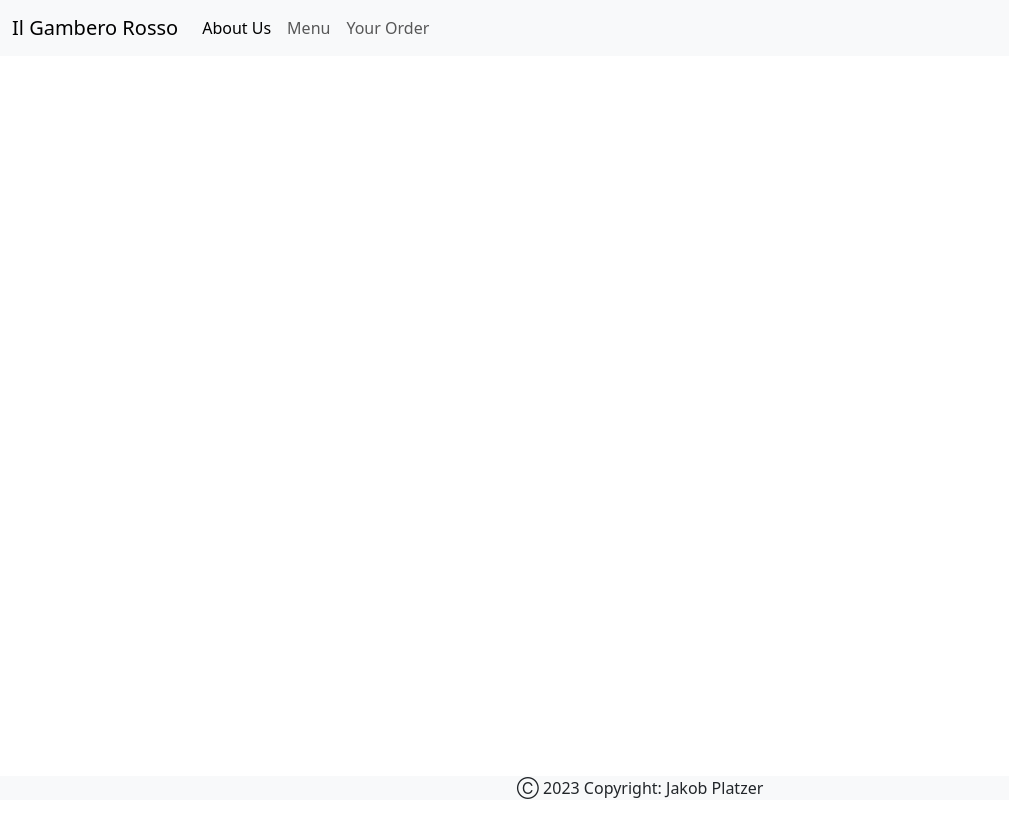
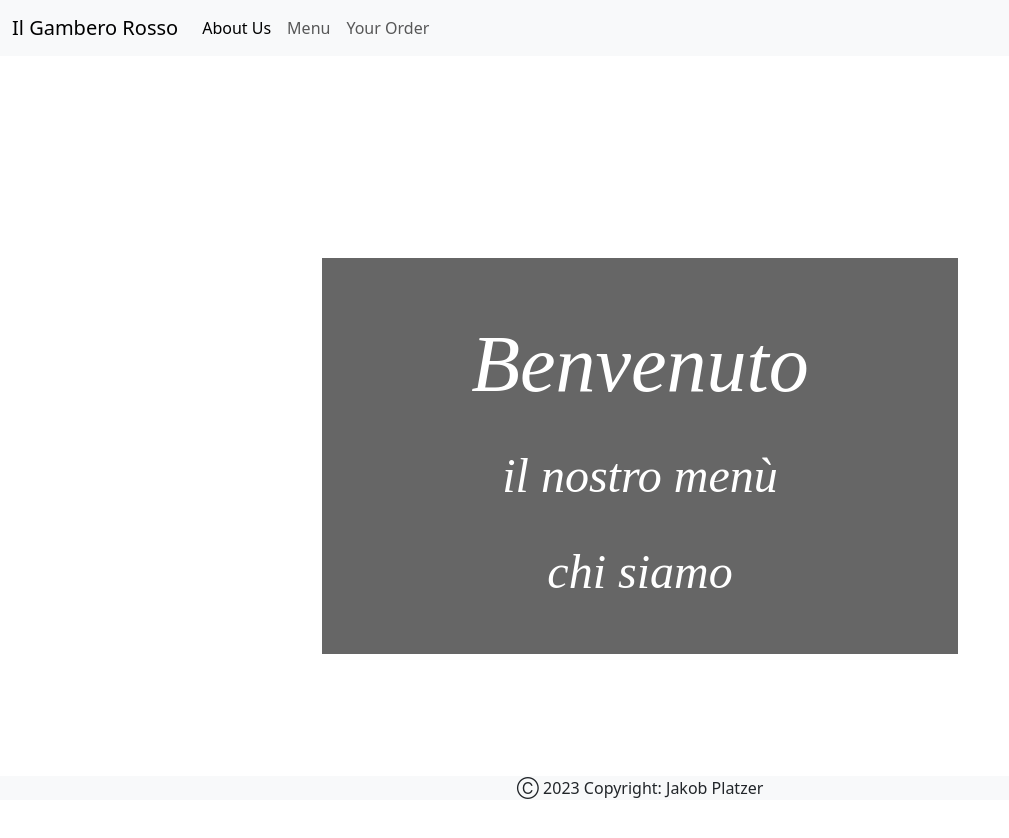
Before and after one commit to JakobPlatzer/FE18-CR3-JakobPlatzer, an Angular app in the folder FE18-CodeReview3-JakobPlatzer/: page /FE18-CodeReview3-JakobPlatzer/menu in a window 1280 px wide. Before the commit this address led to /. Shown: the top 838 px of the page, without its empty margins (0-1009 px from the left). Before the commit the page ends 800 px from the top, so only its background shows below. Built offline with nearby package versions, Linux system fonts and the light colour scheme.

Commit message:
finished cart-service+hiding started styling

```diff
--- a/FE18-CodeReview3-JakobPlatzer/src/app/app-routing.module.ts
+++ b/FE18-CodeReview3-JakobPlatzer/src/app/app-routing.module.ts
@@ -17,6 +17,8 @@ const routes: Routes = [
     path:"menuItems/:itemId",component: DetailsComponent
   }, {
     path:"order",component: OrderComponent
+  }, {
+    path: "**", component: HomeComponent
   }
 ];
 
--- a/FE18-CodeReview3-JakobPlatzer/src/app/app.component.css
+++ b/FE18-CodeReview3-JakobPlatzer/src/app/app.component.css
@@ -1,3 +1,6 @@
 #mainPage {
+    position: relative;
+
     top: 7vh;
+
 }
--- a/FE18-CodeReview3-JakobPlatzer/src/app/home/home.component.css
+++ b/FE18-CodeReview3-JakobPlatzer/src/app/home/home.component.css
@@ -1,6 +1,41 @@
 #homepage {
-    background-image: url("https://cdn.pixabay.com/photo/2017/11/11/10/07/pasta-2938708_1280.jpg");
+    /* background-image: url("https://cdn.pixabay.com/photo/2017/11/11/10/07/pasta-2938708_1280.jpg"); */
+    background-attachment: fixed;
+    background-size: cover;
 
-    width: 100%;
+    width: 100vw;
     height: 100vh;
+
+    display: flex;
+    justify-content: center;
+    align-items: center;
 }
+
+#welcome {
+    border: 2px solid white;
+    background-color: rgb(0,0,0,0.6) ;
+
+    width: 50vw;
+    height: 50vh;
+
+    display: flex;
+    flex-direction: column;
+    justify-content: center;
+    align-items: center;
+
+    font-family: cursive;
+    font-style: italic;
+
+}
+
+#welcome p {
+    color: white;
+    font-size: 5em;
+}
+
+#welcome a {
+    text-decoration: none;
+    color: white;
+
+    font-size: 3em;
+}
--- a/FE18-CodeReview3-JakobPlatzer/src/app/home/home.component.html
+++ b/FE18-CodeReview3-JakobPlatzer/src/app/home/home.component.html
@@ -1,7 +1,8 @@
 <div id="homepage">
-    <div>
+    <div id="welcome">
         <p>Benvenuto</p>
-        <p>il nostro menù</p>
-        <p>chi siamo</p>
+        <a routerLink="menu">il nostro menù</a>
+        <br>
+        <a routerLink="aboutUs">chi siamo</a>
     </div>
 </div>
--- a/FE18-CodeReview3-JakobPlatzer/src/app/menu/menu.component.html
+++ b/FE18-CodeReview3-JakobPlatzer/src/app/menu/menu.component.html
@@ -5,9 +5,15 @@
             <img src="{{item.image}}" class="card-img-top">
             <div class="card-body">
               <h4 class="card-title">{{item.name}}</h4>
-              <a routerLink="/menuItems/{{itemId}}" class="btn btn-secondary m-1">Click for Details</a>
-              <br>
-              <a href="#" class="btn btn-success m-1">Order</a>
+
+              <ng-template [ngIf]="item.availability" [ngIfElse]="none">
+                  <a routerLink="/menuItems/{{itemId}}" class="btn btn-secondary m-1">Click for Details</a>
+                  <br>
+                  <p class="btn btn-success m-1" (click)="addToOrder(item)">Order</p>
+              </ng-template>
+              <ng-template #none>
+                <p>This item is currently not available.</p>
+              </ng-template>
             </div>
         </div>
     </div>
--- a/FE18-CodeReview3-JakobPlatzer/src/app/menu/menu.component.ts
+++ b/FE18-CodeReview3-JakobPlatzer/src/app/menu/menu.component.ts
@@ -1,6 +1,6 @@
 import { Component, OnInit } from '@angular/core';
-import { menuItems } from '../menuItems';
-import { Meal } from '../menuItems';
+import { menuItems, Meal } from '../menuItems';
+import { OrderService } from '../order.service';
 
 @Component({
   selector: 'app-menu',
@@ -9,8 +9,18 @@ import { Meal } from '../menuItems';
 })
 export class MenuComponent implements OnInit {
   menuItems: Array<Meal> = menuItems;
+  item: Meal = {} as Meal;
+  id: number = 0;
 
-  constructor() {}
+  constructor(
+    private orderService: OrderService,
+  ) {}
+
+  addToOrder(item: Meal) {
+    window.alert("This item has been added to your order!");
+    this.orderService.addToOrder(item);
+  }
+
 
   ngOnInit(): void {
 
--- a/FE18-CodeReview3-JakobPlatzer/src/app/menuItems.ts
+++ b/FE18-CodeReview3-JakobPlatzer/src/app/menuItems.ts
@@ -4,61 +4,71 @@ export const menuItems = [
         image: "https://cdn.pixabay.com/photo/2020/01/27/12/56/cheese-4797173_1280.jpg",
         description: "cheese, tomato, oregano",
         price: 9,
-        vfactor: "vegetarian"
+        vfactor: "vegetarian",
+        availability: false
     }, {
         name: "Pizza Margherita 2",
         image: "https://cdn.pixabay.com/photo/2020/01/27/12/56/cheese-4797173_1280.jpg",
         description: "cheese, tomato, oregano",
         price: 9,
-        vfactor: "vegetarian"
+        vfactor: "vegetarian",
+        availability: true
     }, {
         name: "Pizza Margherita 3",
         image: "https://cdn.pixabay.com/photo/2020/01/27/12/56/cheese-4797173_1280.jpg",
         description: "cheese, tomato, oregano",
         price: 9,
-        vfactor: "vegetarian"
+        vfactor: "vegetarian",
+        availability: true
     }, {
         name: "Pizza Margherita 4",
         image: "https://cdn.pixabay.com/photo/2020/01/27/12/56/cheese-4797173_1280.jpg",
         description: "cheese, tomato, oregano",
         price: 9,
-        vfactor: "vegetarian"
+        vfactor: "vegetarian",
+        availability: true
     }, {
         name: "Pizza Margherita 5",
         image: "https://cdn.pixabay.com/photo/2020/01/27/12/56/cheese-4797173_1280.jpg",
         description: "cheese, tomato, oregano",
         price: 9,
-        vfactor: "vegetarian"
+        vfactor: "vegetarian",
+        availability: true
     }, {
         name: "Pizza Margherita 6",
         image: "https://cdn.pixabay.com/photo/2020/01/27/12/56/cheese-4797173_1280.jpg",
         description: "cheese, tomato, oregano",
         price: 9,
-        vfactor: "vegetarian"
+        vfactor: "vegetarian",
+        availability: true
     }, {
         name: "Pizza Margherita 7",
         image: "https://cdn.pixabay.com/photo/2020/01/27/12/56/cheese-4797173_1280.jpg",
         description: "cheese, tomato, oregano",
         price: 9,
-        vfactor: "vegetarian"
+        vfactor: "vegetarian",
+        availability: true
     }, {
         name: "Pizza Margherita 8",
         image: "https://cdn.pixabay.com/photo/2020/01/27/12/56/cheese-4797173_1280.jpg",
         description: "cheese, tomato, oregano",
         price: 9,
-        vfactor: "vegetarian"
+        vfactor: "vegetarian",
+        availability: true
     }, {
         name: "Pizza Margherita 9",
         image: "https://cdn.pixabay.com/photo/2020/01/27/12/56/cheese-4797173_1280.jpg",
         description: "cheese, tomato, oregano",
         price: 9,
-        vfactor: "vegetarian"
+        vfactor: "vegetarian",
+        availability: true
     }, {
         name: "Pizza Margherita 10",
         image: "https://cdn.pixabay.com/photo/2020/01/27/12/56/cheese-4797173_1280.jpg",
         description: "cheese, tomato, oregano",
         price: 9,
-        vfactor: "vegetarian"
+        vfactor: "vegetarian",
+        availability: true
     },
 ]
 
@@ -67,5 +77,6 @@ export interface Meal {
     image: string,
     description: string,
     price: number,
-    vfactor?: string
+    vfactor?: string,
+    availability: boolean
 }
--- a/FE18-CodeReview3-JakobPlatzer/src/app/order/order.component.ts
+++ b/FE18-CodeReview3-JakobPlatzer/src/app/order/order.component.ts
@@ -10,6 +10,7 @@ import { FormBuilder, FormControl, FormGroup } from '@angular/forms';
 })
 export class OrderComponent implements OnInit {
   orderItems: Array<Meal> = [];
+  totalAmount: number = 0;
 
   checkoutForm = new FormGroup({
     name: new FormControl(''),
@@ -17,6 +18,10 @@ export class OrderComponent implements OnInit {
   });
 
   constructor(private orderService: OrderService, private fb: FormBuilder) {}
+
+  calculateAmount(item : Meal) {
+    this.totalAmount = this.totalAmount + item.price;
+  }
 
   clearOrder() {
     window.alert('Your order has been cleared');
@@ -30,6 +35,8 @@ export class OrderComponent implements OnInit {
 
   ngOnInit(): void {
     this.orderItems = this.orderService.getOrder();
+    this.calculateAmount
+    console.log(this.totalAmount)
   }
 
 }
```
